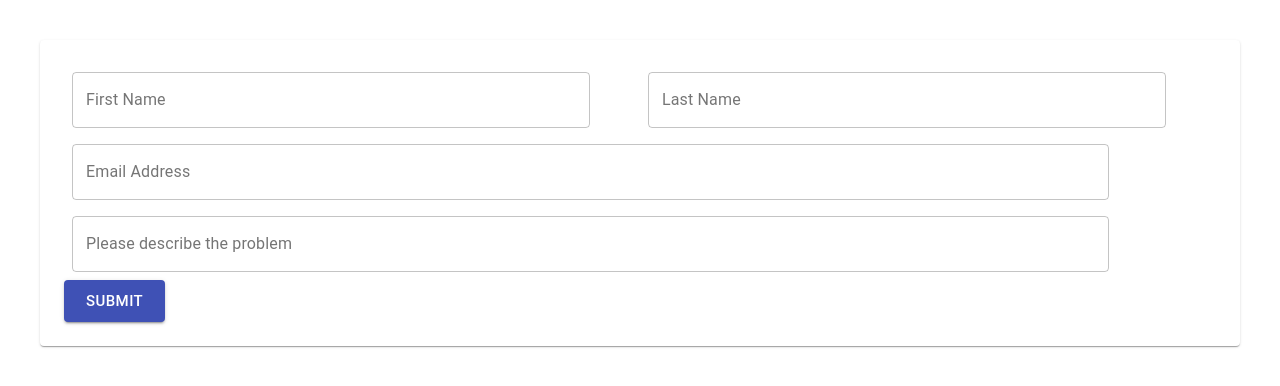
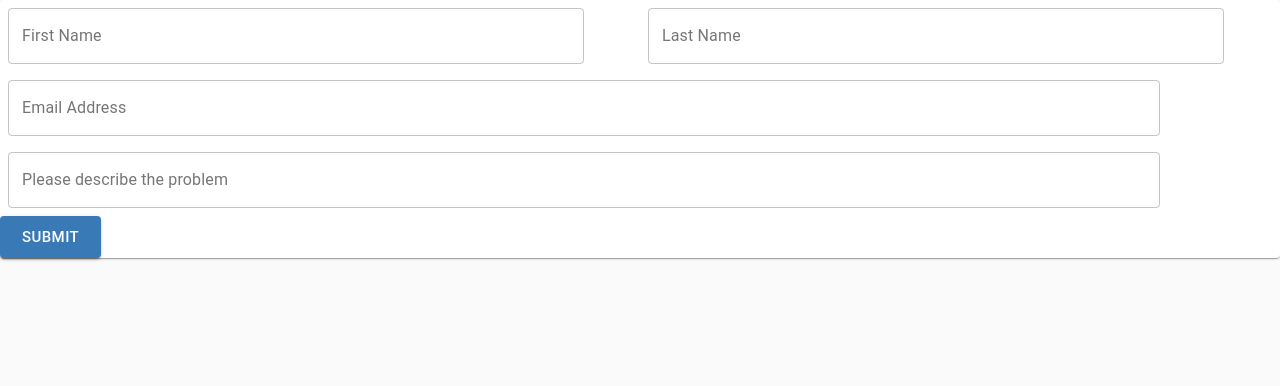
Before and after one commit to nairuti19/ketos-form, a React (Create React App) app: page / in a window 1280 px wide. Shown: the top 386 px of the page. Built offline with nearby package versions, Linux system fonts and the light colour scheme.

Commit message:
Validation change and added theme for app

```diff
--- a/src/App.js
+++ b/src/App.js
@@ -1,22 +1,40 @@
 import './App.css';
 import SupportForm from './pages/SupportForm';
-import {Paper, makeStyles} from '@material-ui/core';
+import {Paper, makeStyles, CssBaseline, createMuiTheme, ThemeProvider} from '@material-ui/core';
+
+const theme = createMuiTheme({
+  palette: {
+    primary: {
+      main: "#3879B6",
+      textColor: "#ffffff"
+    },
+  },
+  overrides:{
+    MuiAppBar:{
+      root:{
+        transform:'translateZ(0)'
+      }
+    }
+  },
+})
 
 const useStyles = makeStyles(theme=>({
-  pageContent:{
-          margin: theme.spacing(5),
-          padding: theme.spacing(3)
+  appMain: {
+        width: '100%',
       }
 }))
 
 function App() {
   const classes = useStyles();
     return (
+      <ThemeProvider theme={theme}>
       <div>
         <Paper className={classes.pageContent}>
         <SupportForm/>
         </Paper>
       </div>
+      <CssBaseline />
+      </ThemeProvider>
     );
 }
 
--- a/src/components/useForm.js
+++ b/src/components/useForm.js
@@ -1,7 +1,7 @@
 import React, {useState} from 'react';
 import {makeStyles} from '@material-ui/core/';
 
-export function useForm(initialValues) {
+export function useForm(initialValues, validateOnChange=false, validate) {
 
     const[values, setValues] = useState(initialValues);
     const[errors,setErrors] = useState({});
@@ -12,6 +12,8 @@ export function useForm(initialValues) {
             ...values,
             [name]: value
         })
+        if(validateOnChange)
+            validate({[name]: value})
     }
 
     return {
--- a/src/pages/SupportForm.js
+++ b/src/pages/SupportForm.js
@@ -14,17 +14,22 @@ const initialValues = {
 
 export default function SupportForm() {
 
-    const validate = () => {
-        let validateTemp = {}
-        validateTemp.firstName = values.firstName?"":"This field is required"
-        validateTemp.lastName = values.lastName?"":"This field is required"
-        validateTemp.emailFormat = (/$^|.+@.+..+/).test(values.email) ? "" : "Email is not valid."
+    const validate = (fieldValues = values) => {
+        let validateTemp = {...errors}
+        if('firstName' in fieldValues)
+            validateTemp.firstName = values.firstName?"":"This field is required"
+        if('lastName' in fieldValues)
+            validateTemp.lastName = values.lastName?"":"This field is required"
+        if('email' in fieldValues)
+            validateTemp.emailFormat = (/$^|.+@.+..+/).test(values.email) ? "" : "Email is not valid."
         validateTemp.email = values.email?"":"This field is required"
-        validateTemp.requestMessage = values.requestMessage?"":"This field is required"
+        if('requestMessage' in fieldValues)
+            validateTemp.requestMessage = values.requestMessage?"":"This field is required"
         setErrors({
             ...validateTemp
         })
-        return Object.values(validateTemp).every(x => x == "")
+        if(fieldValues == values)
+            return Object.values(validateTemp).every(x => x == "")
     }
 
     const handleSubmit = e => {
@@ -38,8 +43,8 @@ export default function SupportForm() {
         setValues,
         errors,
         setErrors,
-        handleInputChange
-    } = useForm(initialValues);
+        handleInputChange,
+    } = useForm(initialValues, true, validate);
 
     return (
         <CustomForm onSubmit={handleSubmit}>
```
